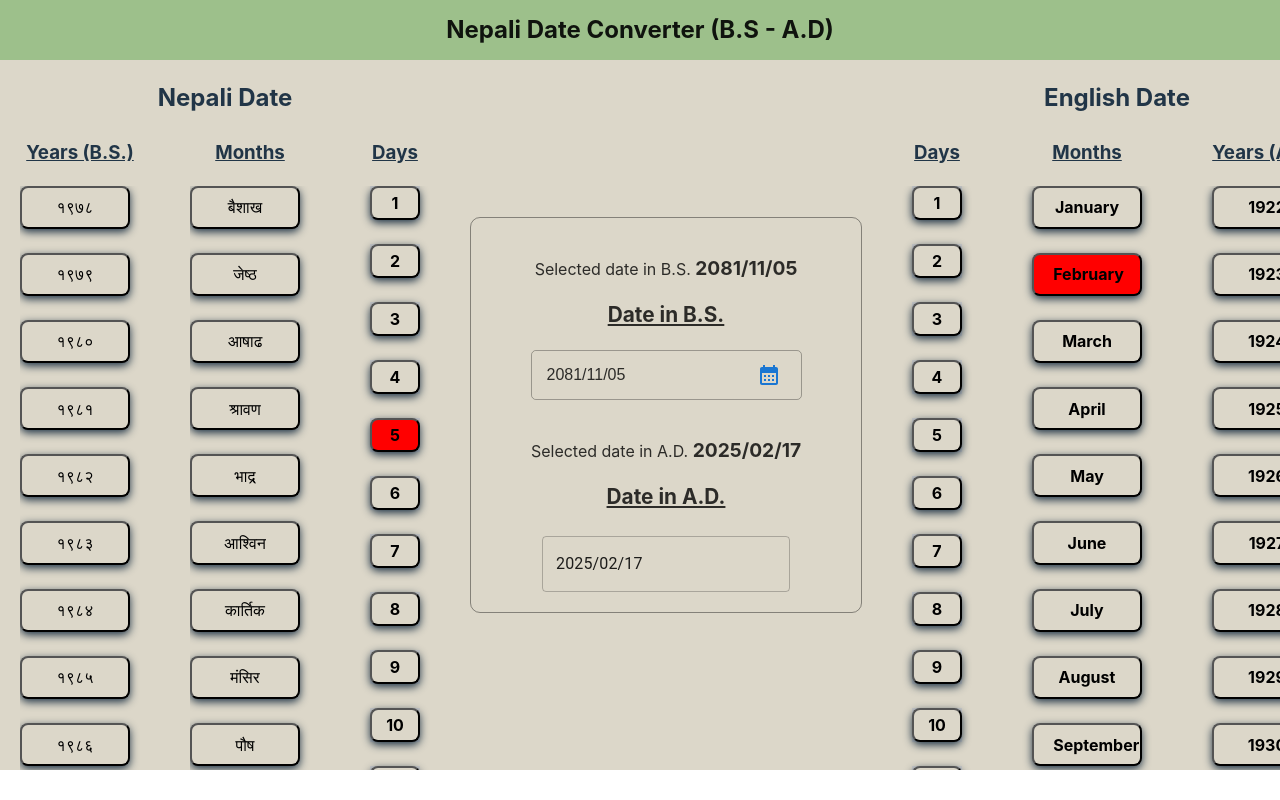
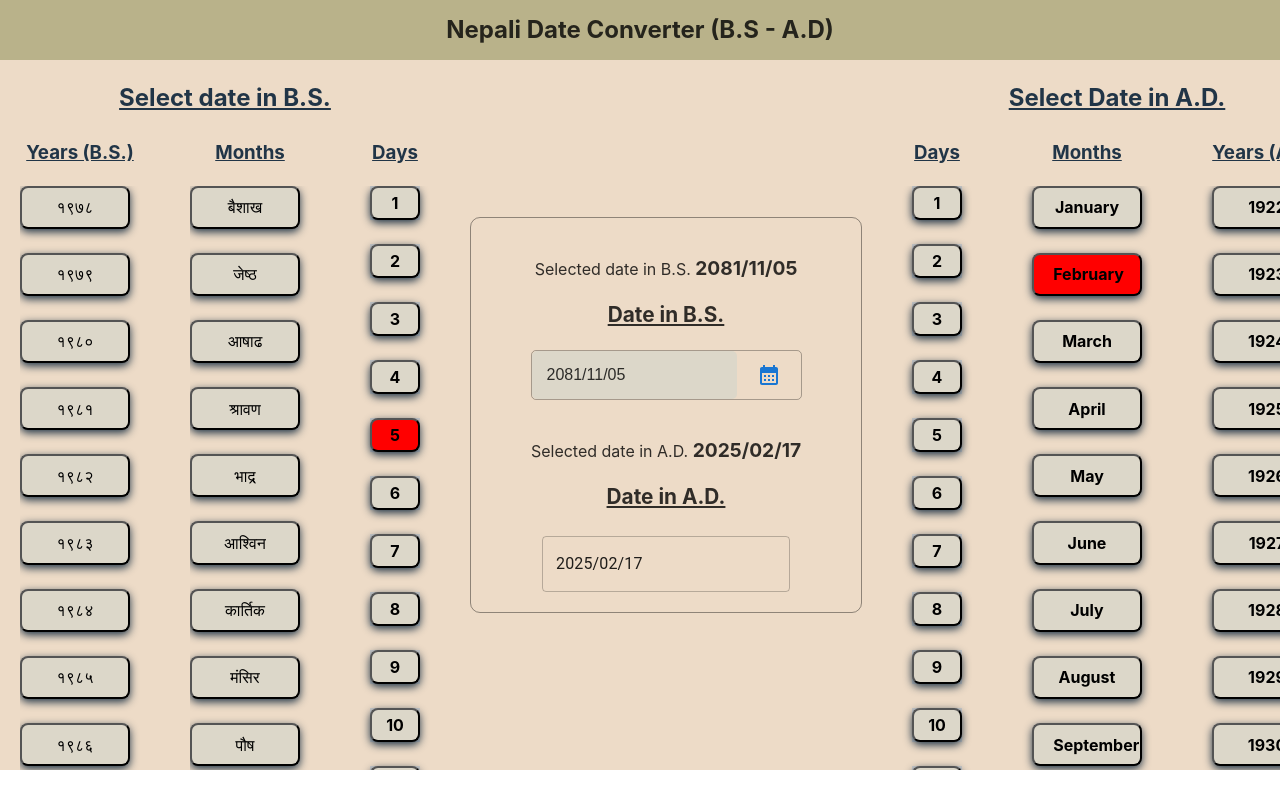
Before and after one commit to bipin-Pariyar2003/Nepali-Date-Picker, a React (Vite) app: page / in a window 1280 px wide. Shown: the top 800 px of the page. Built offline with nearby package versions, Linux system fonts and the light colour scheme.

Commit message:
not so sure

```diff
--- a/src/App.css
+++ b/src/App.css
@@ -4,7 +4,8 @@
   margin: 0 auto;
   /* padding: 2rem; */
   text-align: center;
-  background-color: #dcd7c9;
+  /* background-color: #dcd7c9; */
+  background-color: #eddbc7;
   /* background-color: #9DC08B; */
 }
 
--- a/src/App.jsx
+++ b/src/App.jsx
@@ -58,7 +58,9 @@ function App() {
             paddingTop: "60px",
           }}
         >
-          <h2 style={{ position: "absolute", top: 0 }}>Nepali Date</h2>
+          <h2 style={{ position: "absolute", top: 0, textDecoration: "underline" }}>
+            Select date in B.S.
+          </h2>
           <BsView selectedDate={selectedNepaliDate} onChange={handleNepaliDateChange} />
         </div>
 
@@ -102,7 +104,9 @@ function App() {
             paddingTop: "60px",
           }}
         >
-          <h2 style={{ position: "absolute", top: 0 }}>English Date</h2>
+          <h2 style={{ position: "absolute", top: 0, textDecoration: "underline" }}>
+            Select Date in A.D.
+          </h2>
           <AdView selectedDate={selectedEnglishDate} onChange={handleEngDateChange} />
         </div>
       </div>
--- a/src/Views/Home/index.jsx
+++ b/src/Views/Home/index.jsx
@@ -4,7 +4,7 @@ const Home = () => {
   return (
     <>
       <div className="heading">
-        <h2 style={{}}>Nepali Date Converter (B.S - A.D) </h2>
+        <h2>Nepali Date Converter (B.S - A.D) </h2>
       </div>
     </>
   );
--- a/src/index.css
+++ b/src/index.css
@@ -3,6 +3,9 @@
   line-height: 1.5;
   font-weight: 400;
   background-color: #dcd7c9;
+  /* background-color: #fce7c8; */
+  /* background-color: #ffffff; */
+  /* background-color: #eddbc7 */
   font-synthesis: none;
   text-rendering: optimizeLegibility;
   -webkit-font-smoothing: antialiased;
@@ -46,6 +49,7 @@ button {
 }
 button:hover {
   border-color: #646cff;
+  background-color: #ccc;
 }
 button:focus,
 button:focus-visible {
@@ -70,16 +74,6 @@ h2 {
 }
 
 .heading {
-  /* Positions the div at the top */
-  /* position: absolute; */
-  /* top: 0;
-  left: 50%; */
-  /* Moves the left edge to the center */
-
-  /* transform: translateX(-50%); */
-
-  /* Moves it back by half of its width to center it */
-
   max-width: 100%;
   /* Set width to 50% */
   height: 40px; /* Adjust height if needed */
@@ -87,8 +81,12 @@ h2 {
   display: flex;
   align-items: center; /* Align items vertically inside */
   justify-content: center; /* Center text horizontally */
-  background-color: #9dc08b;
-  color: rgba(0, 0, 0, 0.9);
+  /* background-color: #9dc08b; */
+  /* background-color: #a7727d; */
+  /* background-color: #8b4513; */
+  /* background-color: #b1c29e; */
+  background-color: #b9b28a;
+  color: rgba(0, 0, 0, 0.8);
   cursor: default;
 }
 
```
